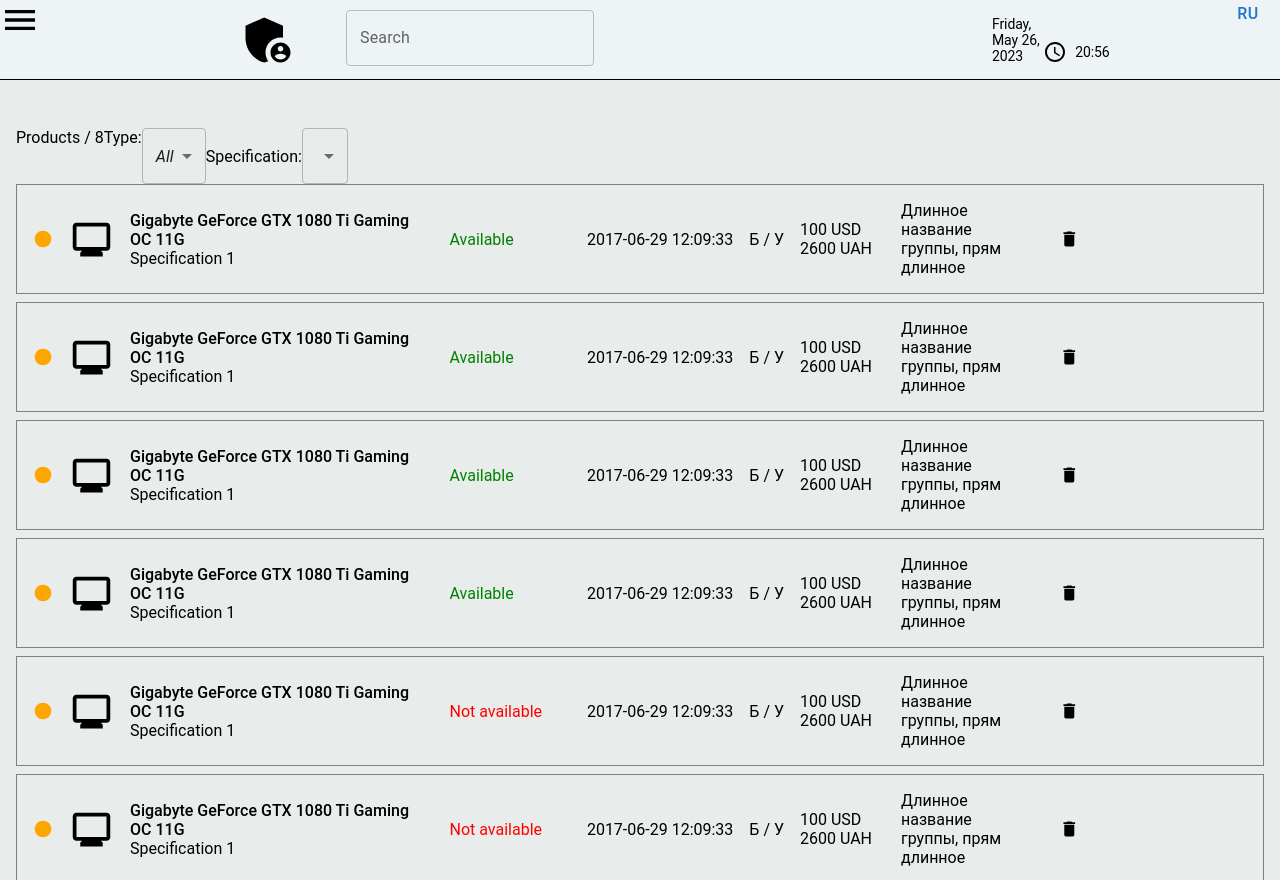
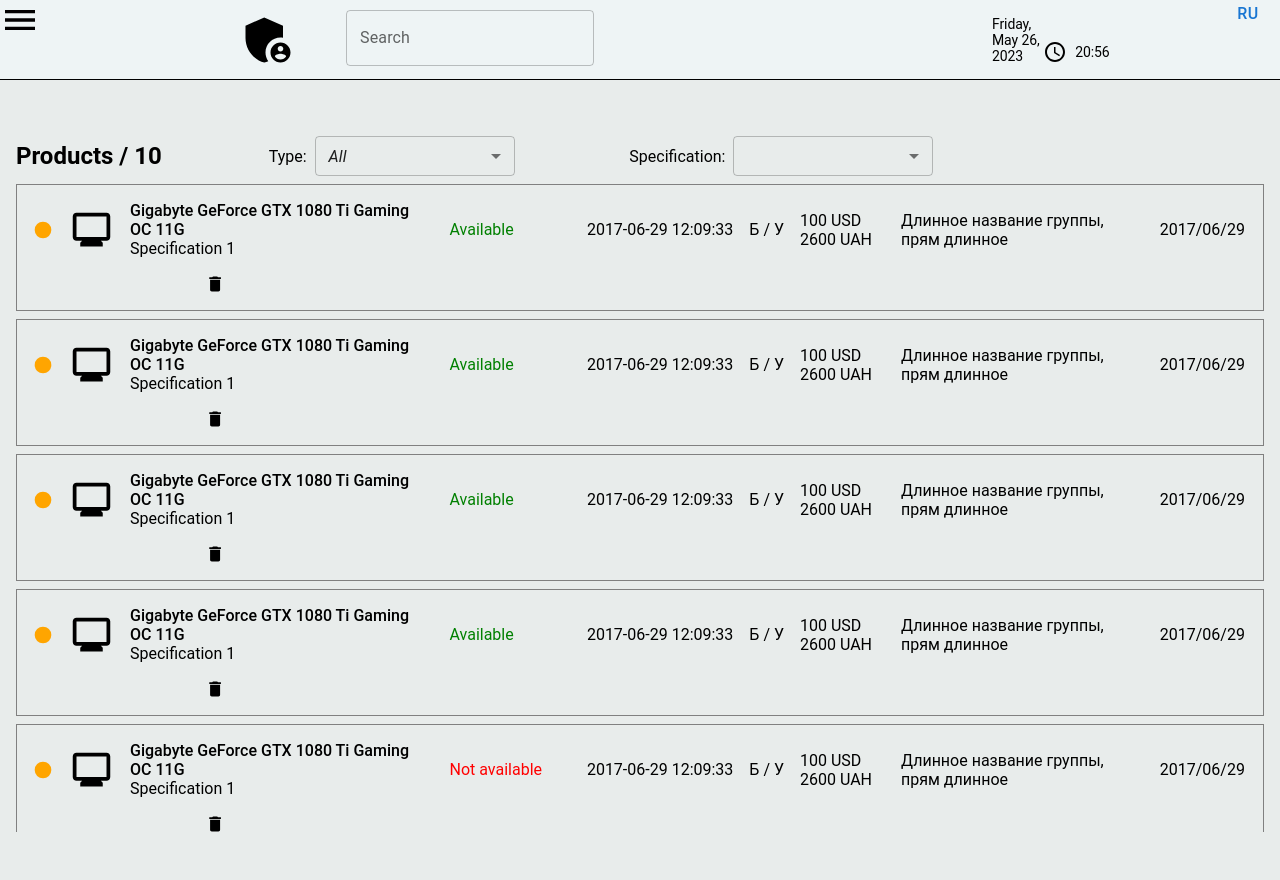
Before and after one commit to Flowerinno/dzen-code-test, a React (Create React App) app: page /products in a window 1280 px wide. Built offline with nearby package versions, Linux system fonts and the light colour scheme.

Commit message:
fix height values, complete layouts for income and products pages

```diff
--- a/src/components/elements/ListItem/ListItem.module.scss
+++ b/src/components/elements/ListItem/ListItem.module.scss
@@ -5,7 +5,6 @@
 	flex-flow: row wrap;
 	align-items: center;
 	justify-content: flex-start;
-
 	gap: 1rem;
 	padding: 1rem;
 	min-height: 4rem;
@@ -20,7 +19,7 @@
 	}
 
 	.group {
-		flex-basis: 10%;
+		flex-basis: 20%;
 		width: max-content;
 	}
 	.listItemInfo {
--- a/src/components/elements/ListItem/ListItem.tsx
+++ b/src/components/elements/ListItem/ListItem.tsx
@@ -76,6 +76,7 @@
 				</div>
 			)}
 			{isFull && <span className={styles.group}>{product.group}</span>}
+			{isFull && <span className={styles.groupDate}>2017/06/29</span>}
 			{!isDialog && (
 				<DeleteIcon
 					sx={{ width: 40, fontSize: 20 }}
--- a/src/components/layout/DefaultLayout.module.scss
+++ b/src/components/layout/DefaultLayout.module.scss
@@ -1,9 +1,8 @@
-.body {
-	display: flex;
-	height: 100vh;
+.container {
+
+
+	.body {
+		display: flex;
+		height: 100vh;
+	}
 }
-
-.body > * {
-	height: 100%;
-	overflow: hidden;
-}
--- a/src/components/layout/modules/Products/ProductsComponent.module.scss
+++ b/src/components/layout/modules/Products/ProductsComponent.module.scss
@@ -1,18 +1,19 @@
 @import "@sass/_media.scss";
 
 .productsContainer {
-	width: 100%;
 	display: flex;
+	height: 90%;
 	flex-flow: column;
 	align-items: flex-start;
 	margin-top: 2rem;
 	background-color: #e8eceb;
+	overflow-y: scroll;
 	padding: 1rem;
-	overflow-x: hidden;
 	position: relative;
 
 	& > header {
 		display: flex;
+		flex: 0.1;
 	}
 
 	.productsBody {
@@ -21,7 +22,4 @@
 		flex-flow: column;
 		gap: 0.5rem;
 	}
-
-	@include desktop {
-	}
 }
--- a/src/components/layout/modules/Products/ProductsHeader.module.scss
+++ b/src/components/layout/modules/Products/ProductsHeader.module.scss
@@ -0,0 +1,27 @@
+@import "@sass/_media.scss";
+
+.productsHeader {
+	display: flex;
+	align-items: center;
+	gap: 15%;
+
+	& > h2 {
+		font-size: 24px;
+		font-weight: bold;
+		width: max-content;
+		white-space: nowrap;
+	}
+
+	.form {
+		display: flex;
+		align-items: center;
+	}
+
+	@include lte-tablet-large {
+		gap: 1%;
+		flex-flow: column;
+		& > h2 {
+			font-size: 20px;
+		}
+	}
+}
--- a/src/components/layout/modules/Products/ProductsHeader.tsx
+++ b/src/components/layout/modules/Products/ProductsHeader.tsx
@@ -34,7 +34,7 @@
 			</h2>
 			<div className={styles.form}>
 				<span>{t("type")}:</span>
-				<FormControl>
+				<FormControl sx={{ m: 1, minWidth: 200 }} size="small">
 					<Select value={activeType} onChange={handleChange}>
 						<MenuItem value="All">
 							<em>All</em>
@@ -49,9 +49,11 @@
 					</Select>
 				</FormControl>
 			</div>
-			<div>
+			<div className={styles.form}>
 				<span>{t("specification")}:</span>
-				<Select />
+				<FormControl sx={{ m: 1, width: 200 }} size="small">
+					<Select />
+				</FormControl>
 			</div>
 		</header>
 	);
--- a/src/data.js
+++ b/src/data.js
@@ -159,4 +159,44 @@
 		group: "Длинное название группы, прям длинное",
 		date: "2017-06-29 12:09:33",
 	},
+	{
+		id: 9,
+		serialNumber: 1234,
+		isNew: false,
+		title: "Gigabyte GeForce GTX 1080 Ti Gaming OC 11G",
+		type: "Monitors",
+		specification: "Specification 1",
+		isAvailable: false,
+		guarantee: {
+			start: "2017-06-29 12:09:33",
+			end: "2017-06-29 12:09:33",
+		},
+		price: [
+			{ value: 100, symbol: "USD", isDefault: 0 },
+			{ value: 2600, symbol: "UAH", isDefault: 1 },
+		],
+		order: 1,
+		group: "Длинное название группы, прям длинное",
+		date: "2017-06-29 12:09:33",
+	},
+	{
+		id: 10,
+		serialNumber: 1234,
+		isNew: false,
+		title: "Gigabyte GeForce GTX 1080 Ti Gaming OC 11G",
+		type: "Monitors",
+		specification: "Specification 1",
+		isAvailable: false,
+		guarantee: {
+			start: "2017-06-29 12:09:33",
+			end: "2017-06-29 12:09:33",
+		},
+		price: [
+			{ value: 100, symbol: "USD", isDefault: 0 },
+			{ value: 2600, symbol: "UAH", isDefault: 1 },
+		],
+		order: 1,
+		group: "Длинное название группы, прям длинное",
+		date: "2017-06-29 12:09:33",
+	},
 ];
--- a/src/pages/Products.tsx
+++ b/src/pages/Products.tsx
@@ -25,7 +25,14 @@
 			{transitions(
 				(style, item) =>
 					item && (
-						<animated.div style={{ ...style, backgroundColor: "#e8eceb", width:"100%" }}>
+						<animated.div
+							style={{
+								...style,
+								backgroundColor: "#e8eceb",
+								width: "100%",
+								height: "100%",
+							}}
+						>
 							<ProductsComponent />
 						</animated.div>
 					)
```
